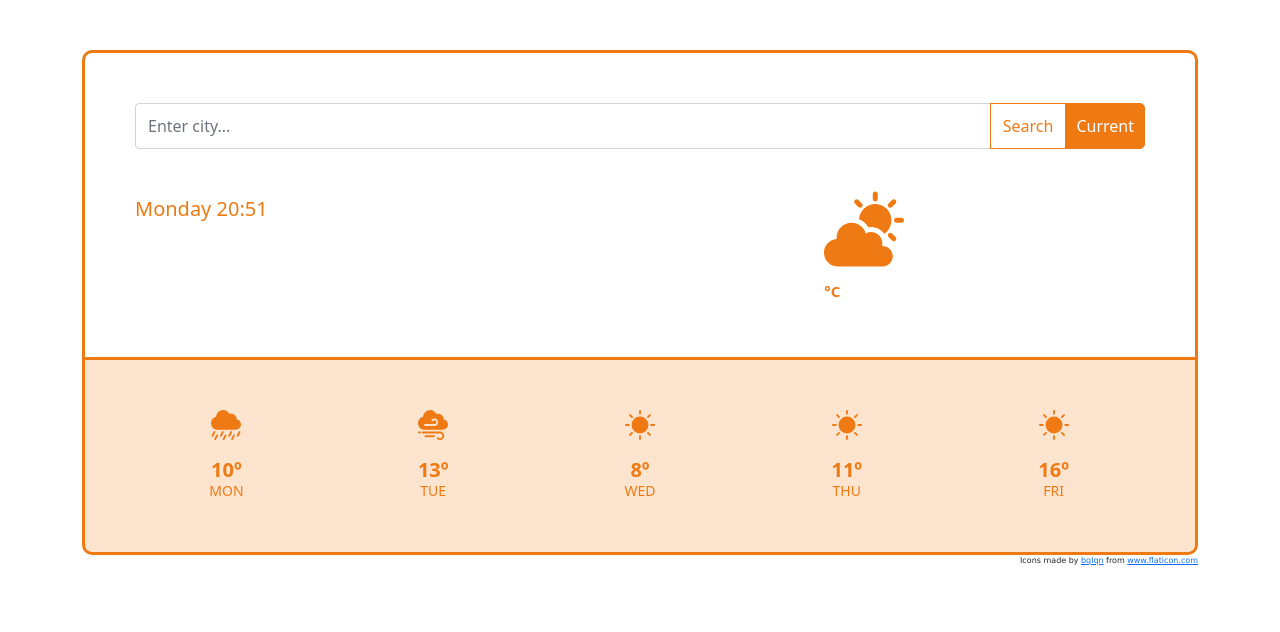
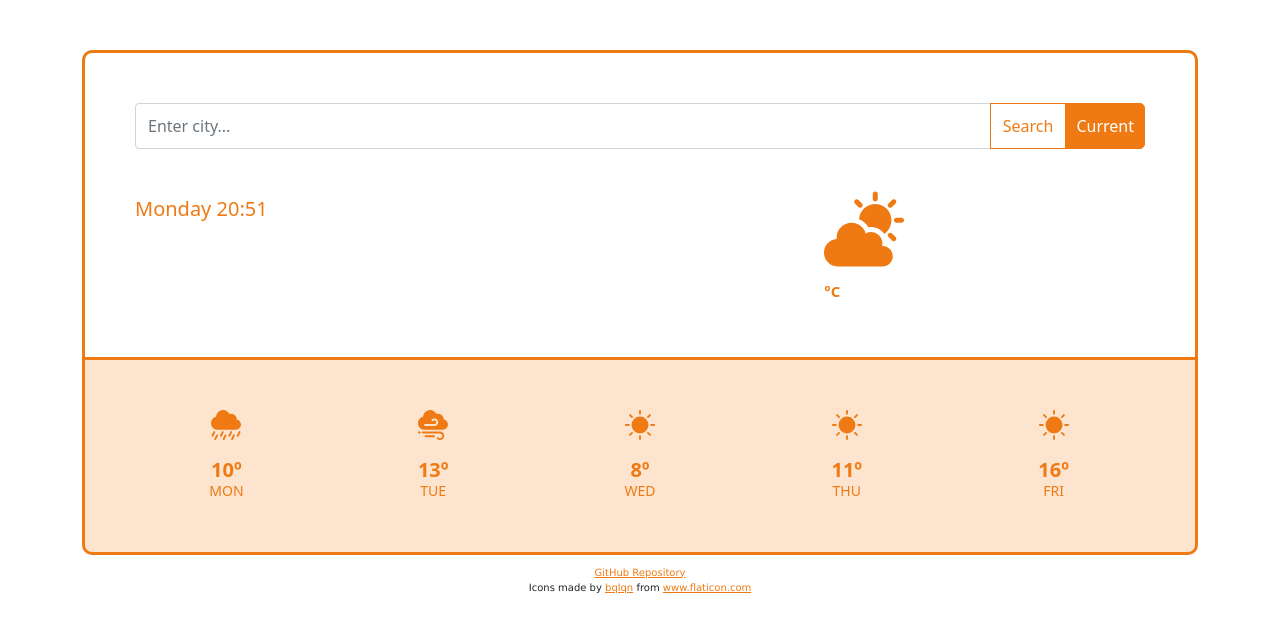
Before and after one commit to MillieWilkins/millie-weather-app-week-6, a plain HTML site: page index.html in a window 1280 px wide. Drawn offline with nearby package versions, Linux system fonts and the light colour scheme; no server answers.

Commit message:
Added link to GitHub Repository

```diff
--- a/index.html
+++ b/index.html
@@ -71,7 +71,7 @@
         <div class="col">
           <img class="forecast-icons" src="svg/005-sun-orange.svg" alt="sun">
           <p class="forecast-temp">11º</p>
-          <p >THU</p>
+          <p>THU</p>
 
         </div>
         <div class="col">
@@ -82,9 +82,17 @@
         </div>
       </div>
       </div>
-      <div class="icon-credit">Icons made by <a href="https://www.flaticon.com/authors/bqlqn" title="bqlqn">bqlqn</a> from <a href="https://www.flaticon.com/" title="Flaticon">www.flaticon.com</a></div>
+    <div class="container">
+        <div class="credit-section">
+            <div class="row">
+          <div><a href="https://github.com/MillieWilkins/millie-weather-app-week-6" title="GitHub Repository">GitHub Repository</a>
+      </div>
+        <div>Icons made by <a href="https://www.flaticon.com/authors/bqlqn" title="bqlqn">bqlqn</a> from <a href="https://www.flaticon.com/" title="Flaticon">www.flaticon.com</a></div>
+  </div>
+  </div>
+  </div>
     </div>
-
+   </div>
     <script src="script.js"></script>
   </body>
 </html>
--- a/style.css
+++ b/style.css
@@ -92,11 +92,17 @@ p {
   line-height: 0px;
 }
 
-.icon-credit {
-  text-align: right;
-  font-size: 8px;
+.credit-section {
+  padding: 10px;
+  text-align: center;
+  font-size: 10px;
   font-family: Verdana, Geneva, Tahoma, sans-serif;
 }
+
+a {
+  color: rgb(239, 122, 19);
+}
+
 .btn-current {
   color: white;
   background-color: rgb(239, 122, 19);
```
